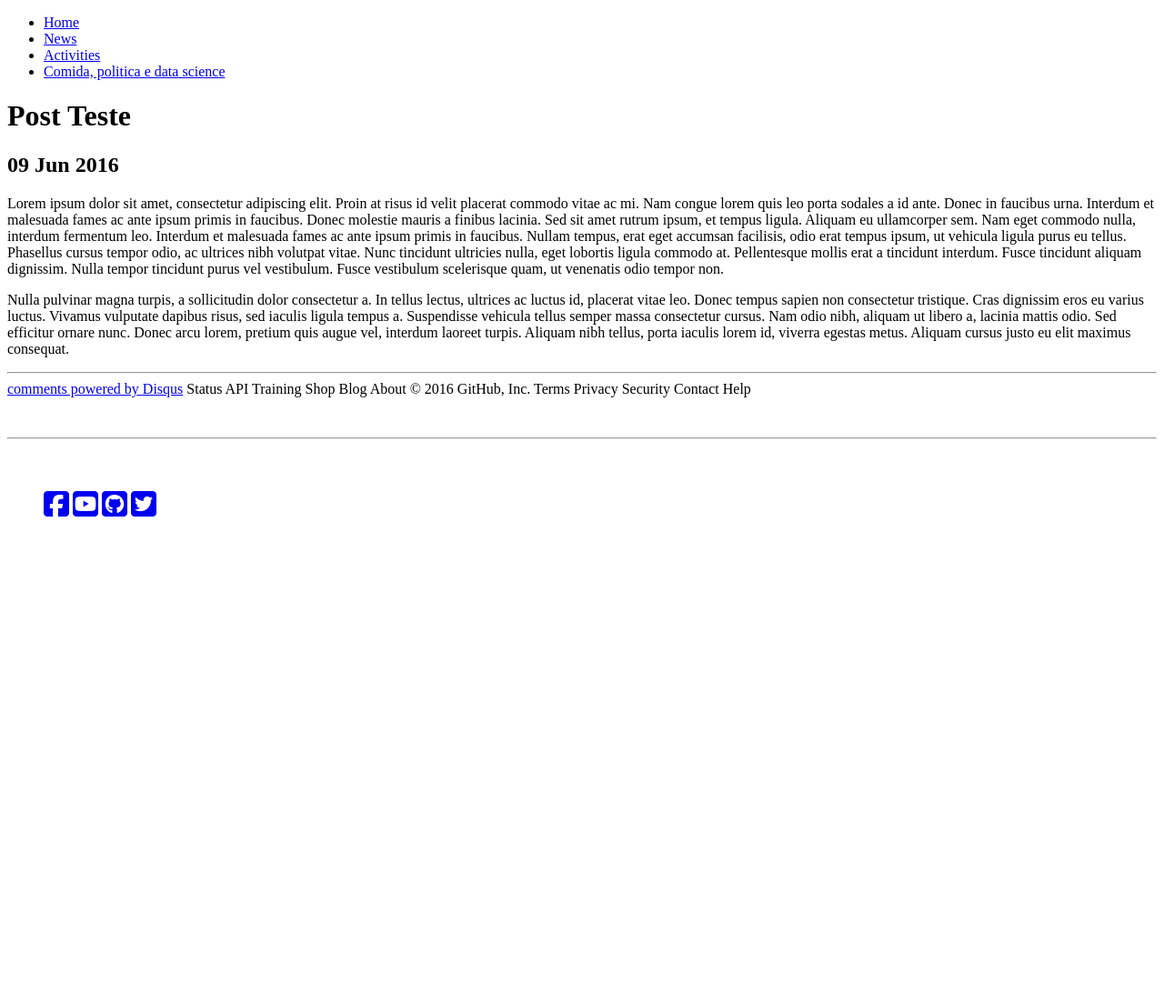
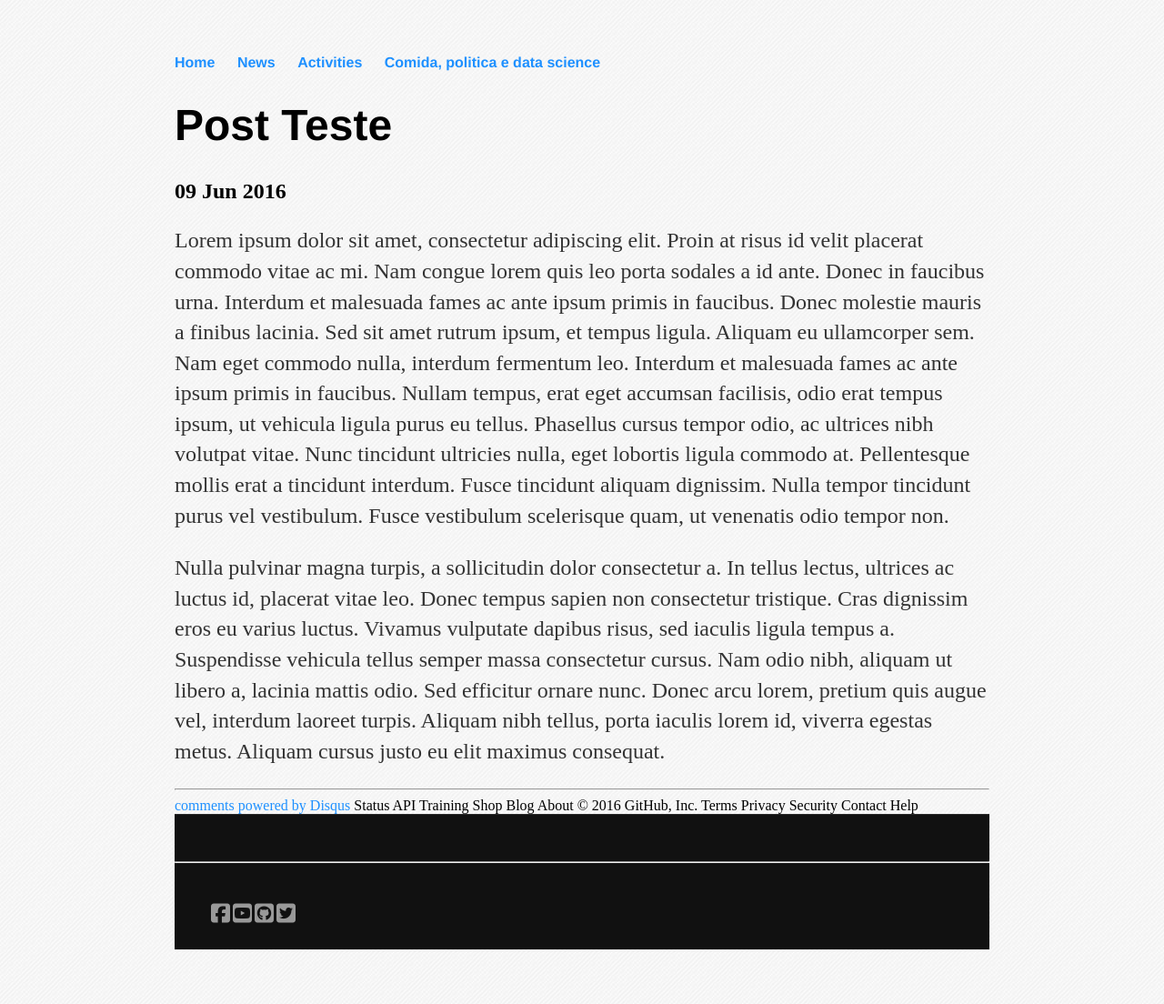
Before and after one commit to pedrocostaferreira/pedrocostaferreira.github.io, a Jekyll site: the page built from _posts/2016-06-09-post-teste.md, in a window 1280 px wide. Shown: the whole page at 91% size. Built offline with Jekyll 4.4.1, drawn with Linux system fonts in a browser that asks for light colours; nearby versions of some CDN libraries; library files that are not in the unit come from our copies; comment, search, counter and statistics services are not loaded; before the commit the page ends 900 px from its top, so only the background shows below that.

Commit message:
Update default.html

```diff
--- a/_layouts/default.html
+++ b/_layouts/default.html
@@ -3,11 +3,12 @@
 		<head>
 			<title>{{ page.title }}</title>
 			<!-- link to main stylesheet -->
-		<!--	<link rel="stylesheet" type="text/css" href="/css/main.css">-->
+			<link rel="stylesheet" type="text/css" href="/css/main.css">
+			<link href="css/style.css" rel="stylesheet" type="text/css">
 			<link rel="stylesheet" type="text/css" href="/css/font-awesome.css">
 			<link rel="stylesheet" type="text/css" href="/css/font-awesome.min.css">
 			<link rel="stylesheet" href="path/to/font-awesome/css/font-awesome.min.css">
-			<link href="css/style.css" rel="stylesheet" type="text/css">
+
 
 			<link href="http://fonts.googleapis.com/css?family=Open+Sans:400italic,600italic,400,600"rel="stylesheet">
 			<!--<link href="/css/font-awesome.css" rel="stylesheet">-->
```
